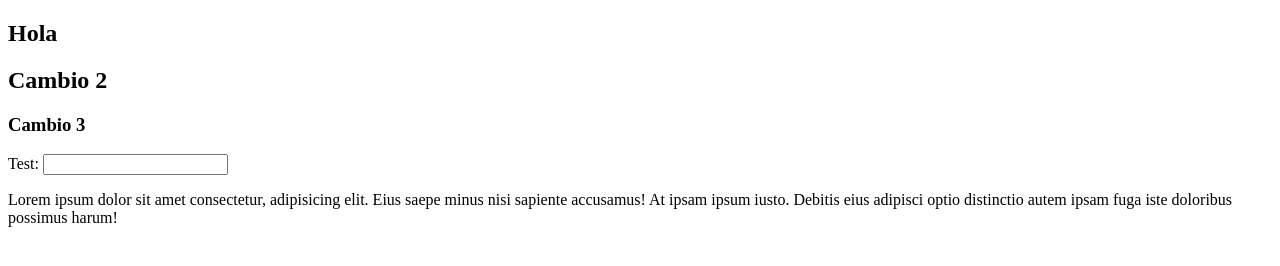
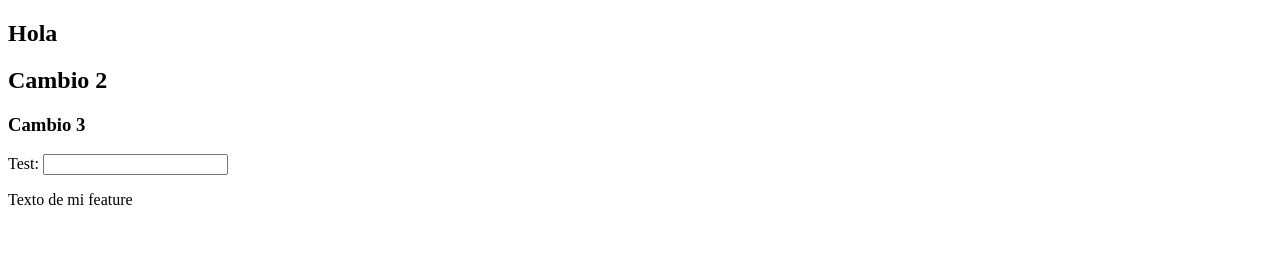
Before and after one commit to hebersc/git-test, a plain HTML site: page index.html in a window 1280 px wide. Drawn offline with Linux system fonts and the light colour scheme.

Commit message:
feat: my feature implementation

```diff
--- a/index.html
+++ b/index.html
@@ -12,7 +12,7 @@
         <h3>Cambio 3</h3>
         <label for="test">Test:</label>
         <input type="text" name="test" id="test"/>
-        <p>Lorem ipsum dolor sit amet consectetur, adipisicing elit. Eius saepe minus nisi sapiente accusamus! At ipsam ipsum iusto. Debitis eius adipisci optio distinctio autem ipsam fuga iste doloribus possimus harum!</p>
+        <p>Texto de mi feature</p>
     </section>
     <footer></footer>
 </body>
```
